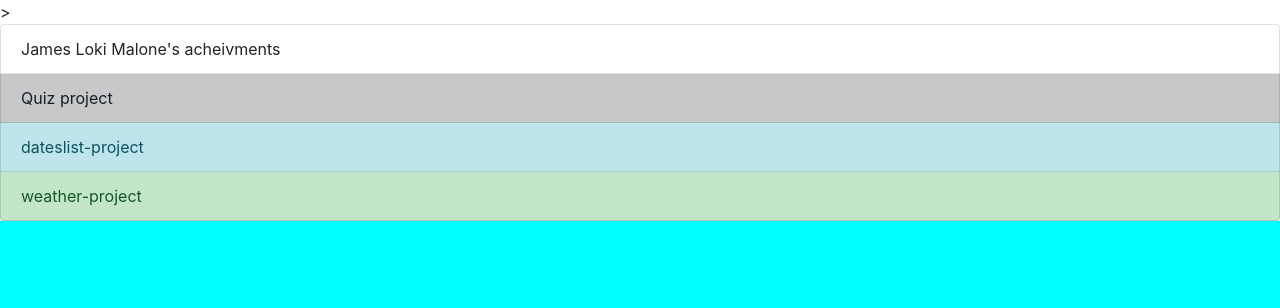
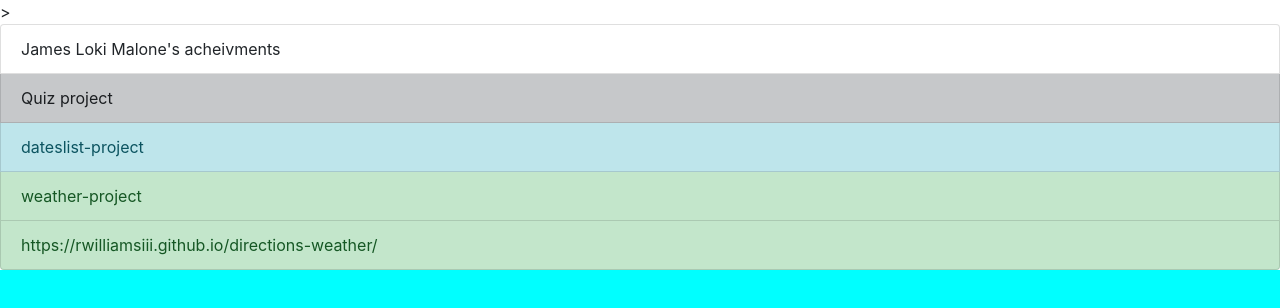
Before and after one commit to Loki-Malone/porfolio2.0, a plain HTML site: page index.html in a window 1280 px wide. Drawn offline with nearby package versions, Linux system fonts and the light colour scheme.

Commit message:
added link to directions-weatherproject

```diff
--- a/index.html
+++ b/index.html
@@ -15,6 +15,7 @@
         <li class="list-group-item list-group-item-dark">Quiz project</li>
         <li class="list-group-item list-group-item-info">dateslist-project</li>
         <li class="list-group-item list-group-item-success">weather-project</li>
+        <li class="list-group-item list-group-item-success">https://rwilliamsiii.github.io/directions-weather/</li>
 
       </ul>
 </body>
```
